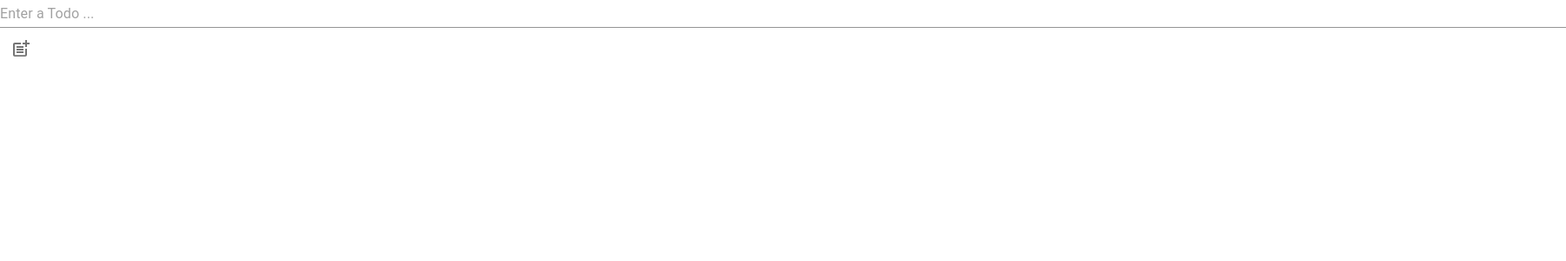
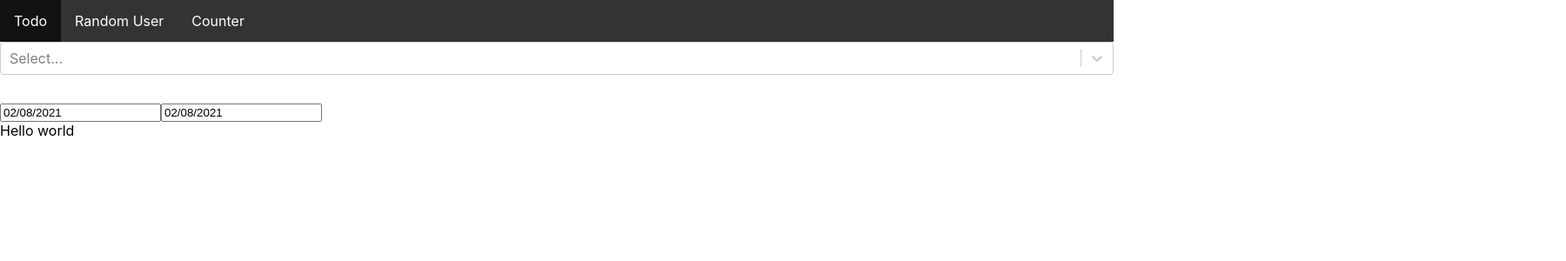
Before and after one commit to OsRos/react-playground, a React (Create React App) app: page / in a window 1280 px wide. Shown: the top 300 px of the page at 87% size, 1800 px wide, since content can reach past the window. Built offline with nearby package versions, Linux system fonts and the light colour scheme.

Commit message:
added routing and navigation menu

```diff
--- a/package.json
+++ b/package.json
@@ -16,6 +16,7 @@
     "react-dom": "^16.13.1",
     "react-dropdown-select": "^4.6.1",
     "react-redux": "^7.2.2",
+    "react-router-dom": "^5.2.0",
     "react-scripts": "3.4.3",
     "react-select": "^3.1.0",
     "redux": "^4.0.5",
--- /dev/null
+++ b/src/Menu.js
@@ -0,0 +1,18 @@
+import React from "react";
+import { NavLink } from "react-router-dom";
+import "./menu.css";
+export default function Menu() {
+  return (
+    <ul className="ul">
+      <li className="li">
+        <NavLink className="ali" to="/todo" activeClassName="selected">Todo</NavLink>
+      </li>
+      <li className="li">
+        <NavLink className="ali" to="/randomUser" activeClassName="selected">Random User</NavLink>
+      </li>
+      <li className="li">
+        <NavLink className="ali" to="/counter" activeClassName="selected">Counter</NavLink>
+      </li>
+    </ul>
+  );
+}
--- a/src/index.js
+++ b/src/index.js
@@ -1,21 +1,31 @@
 import React from "react";
 import ReactDOM from "react-dom";
+import { Provider } from "react-redux";
+import { BrowserRouter as Router, Route, Switch } from "react-router-dom";
+import App from "./App";
+import Counter from "./Counter";
+import ErrorBoundary from "./ErrorBoundary";
 import "./index.css";
-import App from "./App";
+import Menu from "./Menu";
+import RandomUser from "./RandomUser";
 import * as serviceWorker from "./serviceWorker";
-import Counter from "./Counter";
-import RandomUser from "./RandomUser";
+import store from "./store";
 import Todo from "./Todo";
-import ErrorBoundary from "./ErrorBoundary";
-import { Provider } from "react-redux";
-import store from "./store";
 ReactDOM.render(
   <React.StrictMode>
     {/* <App /> */}
     {/* <Counter></Counter> */}
     <Provider store={store}>
       <ErrorBoundary>
-        <Todo></Todo>
+        <Router>
+          <Menu></Menu>
+          <Switch>
+          <Route path="/todo" component={Todo}></Route>
+          <Route path="/randomUser" component={RandomUser}></Route>
+          <Route path="/counter" component={Counter}></Route>
+          <Route path="/" component={App}></Route>
+          </Switch>
+        </Router>
       </ErrorBoundary>
     </Provider>
   </React.StrictMode>,
--- /dev/null
+++ b/src/menu.css
@@ -0,0 +1,30 @@
+.ul {
+    list-style-type: none;
+    margin: 0;
+    padding: 0;
+    overflow: hidden;
+    background-color: #333;
+    display:flex;
+  }
+
+/*   .li {
+    float: left;
+  }
+ */
+  .ali {
+    justify-content: flex-start;
+    display: block;
+    color: white;
+    text-align: center;
+    padding: 14px 16px;
+    text-decoration: none;
+  }
+
+  /* Change the link color to #111 (black) on hover */
+  .ali:hover {
+    background-color: #111;
+  }
+
+  .selected {
+      background-color: gray;
+  }
```
Also changed, not shown: 1 other file (tests, documents, lock files or other folders).
